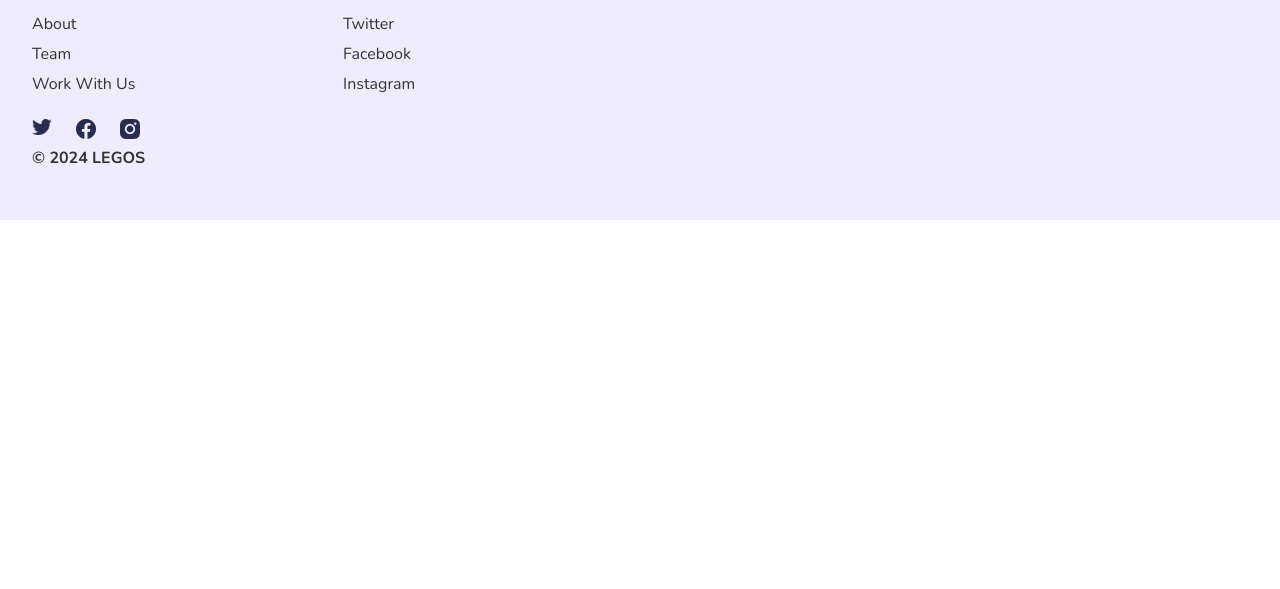
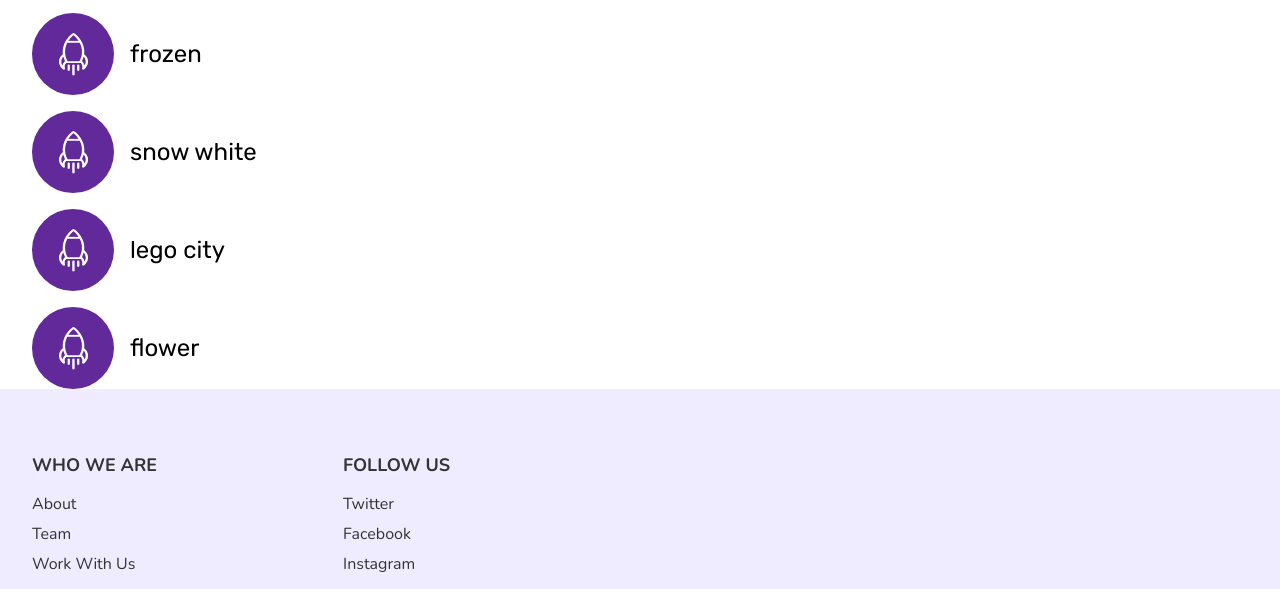
Before and after one commit to KodKod22/web-ex1, a plain HTML site: page page2.html in a window 1280 px wide. Shown: the part 563-1152 px from the top of the page. Before the commit the page ends 800 px from the top, so only its background shows below. Drawn offline with nearby package versions, Linux system fonts and the light colour scheme.

Commit message:
adding to the list in page 2 the names of the lego items

```diff
--- a/css/style.css
+++ b/css/style.css
@@ -279,3 +279,32 @@ main > section > img {
 main > section > img:nth-of-type(2) {
     width: 388.29px;
 }
+.rocket {
+    background-image: url("/images/Group.png");
+    background-repeat: no-repeat;
+    background-color: #612999;
+    background-position: center;
+    border-radius: 50%;
+    width: 82px;
+    height: 82px;
+}
+h2 + ul {
+    margin-top: 32px;
+    margin-left: 32px;
+}
+.rocket + span {
+    font-family: Rubik;
+    font-weight: 400;
+    font-size: 24px;
+    line-height: 14px;
+    letter-spacing: 0%;
+    vertical-align: middle;
+
+}
+section ul li {
+    display: flex;
+    flex-direction: row;
+    align-items: center;
+    gap: 16px;
+    margin-top: 16px;
+}
--- a/page2.html
+++ b/page2.html
@@ -29,7 +29,27 @@
             <img src="/images/lego-snow-white-cottage-1709659698000-1741476570988.png" alt="snow white" title="snow white">
             <img src="/images/lego_city.jpg" alt="lego city" title="lego city">
         </section>
-        <section></section>
+        <section>
+            <h2>List of Legos</h2>
+            <ul>
+                <li>
+                    <section class="rocket"></section>
+                    <span>frozen</span>
+                </li>
+                <li>
+                    <section class="rocket"></section>
+                    <span>snow white</span>
+                </li>
+                <li>
+                    <section class="rocket"></section>
+                    <span>lego city</span>
+                </li>
+                <li>
+                    <section class="rocket"></section>
+                    <span>flower</span>
+                </li>
+            </ul>
+        </section>
         <section></section>
     </main>
     <footer>
```
Also changed, not shown: images/Group.png (added).
